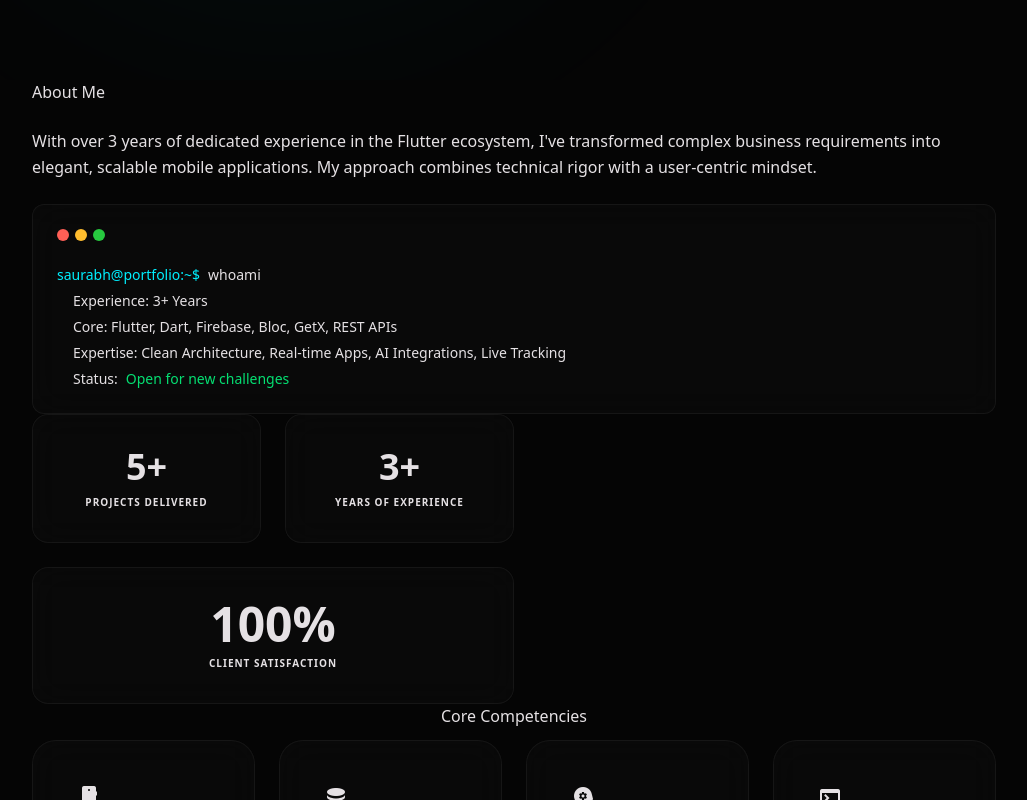
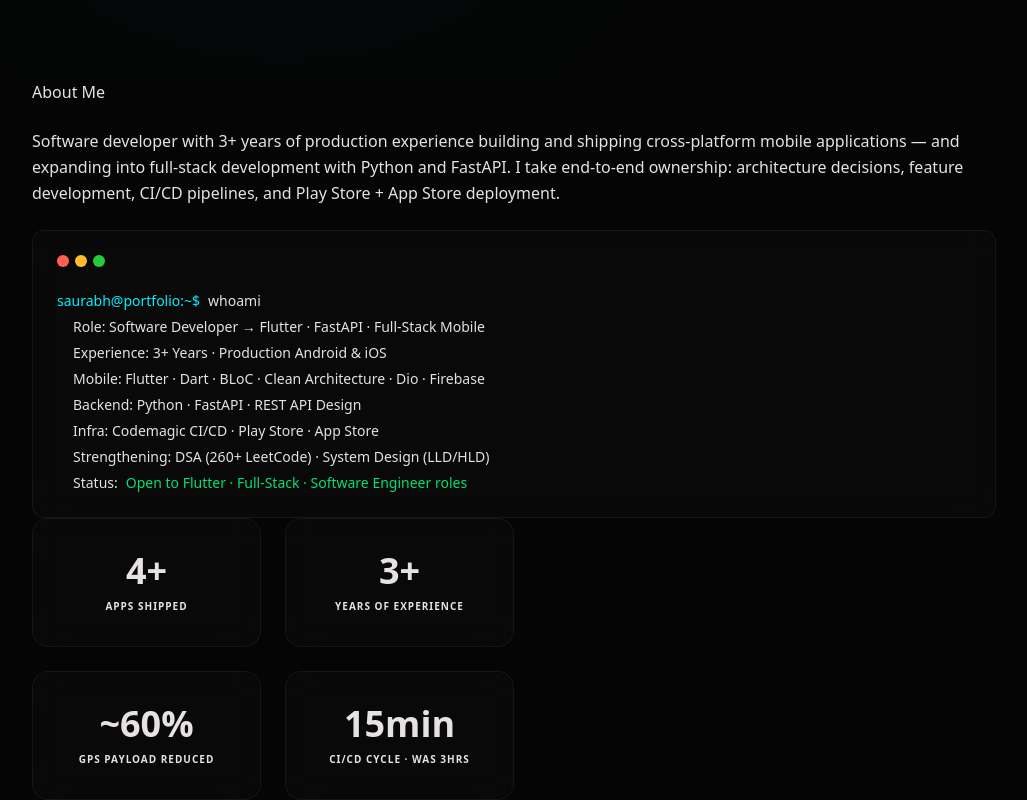
Before and after one commit to SaurabhAlex/Portfolio-2.0, a Next.js app: page / in a window 1280 px wide. Shown: the part 720-1520 px from the top of the page, without its empty margins (126-1153 px from the left). Built offline with nearby package versions, Linux system fonts and the light colour scheme.

Commit message:
feat: highlight full-stack capabilities and engineering impact

```diff
--- a/src/components/sections/AboutSection.tsx
+++ b/src/components/sections/AboutSection.tsx
@@ -5,9 +5,10 @@ export default function AboutSection() {
                 <div className="lg:col-span-7 space-y-6">
                     <h2 className="font-headline-md text-headline-md text-on-surface">About Me</h2>
                     <p className="text-on-surface-variant leading-relaxed">
-                        With over 3 years of dedicated experience in the Flutter ecosystem, I&apos;ve transformed complex business requirements
-                        into elegant, scalable mobile applications. My approach combines technical rigor with a user-centric mindset.
-
+                        Software developer with 3+ years of production experience building and shipping
+                        cross-platform mobile applications — and expanding into full-stack development
+                        with Python and FastAPI. I take end-to-end ownership: architecture decisions,
+                        feature development, CI/CD pipelines, and Play Store + App Store deployment.
                     </p>
                     <div className="glass-card bg-[#0e0e10] p-6 rounded-xl font-label-code text-sm overflow-hidden border-primary-container/20">
                         <div className="flex gap-1.5 mb-6">
@@ -20,12 +21,15 @@ export default function AboutSection() {
                                 <span className="text-[#00f0ff]">saurabh@portfolio:~$</span>
                                 <span className="text-on-surface">whoami</span>
                             </p>
-                            <p className="text-on-surface-variant ml-4">Experience: 3+ Years</p>
-                            <p className="text-on-surface-variant ml-4">Core: Flutter, Dart, Firebase, Bloc, GetX, REST APIs</p>
-                            <p className="text-on-surface-variant ml-4">Expertise: Clean Architecture, Real-time Apps, AI Integrations, Live Tracking</p>
+                            <p className="text-on-surface-variant ml-4">Role: Software Developer → Flutter · FastAPI · Full-Stack Mobile</p>
+                            <p className="text-on-surface-variant ml-4">Experience: 3+ Years · Production Android & iOS</p>
+                            <p className="text-on-surface-variant ml-4">Mobile: Flutter · Dart · BLoC · Clean Architecture · Dio · Firebase</p>
+                            <p className="text-on-surface-variant ml-4">Backend: Python · FastAPI · REST API Design</p>
+                            <p className="text-on-surface-variant ml-4">Infra: Codemagic CI/CD · Play Store · App Store</p>
+                            <p className="text-on-surface-variant ml-4">Strengthening: DSA (260+ LeetCode) · System Design (LLD/HLD)</p>
                             <p className="flex items-center gap-2 ml-4">
                                 <span className="text-on-surface-variant">Status:</span>
-                                <span className="text-green-400">Open for new challenges</span>
+                                <span className="text-green-400">Open to Flutter · Full-Stack · Software Engineer roles</span>
                                 <span className="w-2 h-4 bg-primary-container animate-pulse" />
                             </p>
                         </div>
@@ -34,16 +38,20 @@ export default function AboutSection() {
 
                 <div className="grid grid-cols-1 sm:grid-cols-2 gap-4 lg:gap-6">
                     <div className="glass-card p-8 rounded-2xl flex flex-col items-center justify-center text-center bg-surface-container/30">
-                        <p className="text-4xl font-bold text-primary-container mb-2">5+</p>
-                        <p className="text-on-surface-variant text-[10px] font-bold tracking-widest uppercase">Projects Delivered</p>
+                        <p className="text-4xl font-bold text-primary-container mb-2">4+</p>
+                        <p className="text-on-surface-variant text-[10px] font-bold tracking-widest uppercase">Apps Shipped</p>
                     </div>
                     <div className="glass-card p-8 rounded-2xl flex flex-col items-center justify-center text-center bg-surface-container/30">
                         <p className="text-4xl font-bold text-primary-container mb-2">3+</p>
                         <p className="text-on-surface-variant text-[10px] font-bold tracking-widest uppercase">Years of Experience</p>
                     </div>
-                    <div className="glass-card p-8 rounded-2xl flex flex-col items-center justify-center text-center sm:col-span-2 bg-surface-container/30">
-                        <p className="text-5xl font-bold text-primary-container mb-2">100%</p>
-                        <p className="text-on-surface-variant text-[10px] font-bold tracking-widest uppercase">Client Satisfaction</p>
+                    <div className="glass-card p-8 rounded-2xl flex flex-col items-center justify-center text-center bg-surface-container/30">
+                        <p className="text-4xl font-bold text-primary-container mb-2">~60%</p>
+                        <p className="text-on-surface-variant text-[10px] font-bold tracking-widest uppercase">GPS Payload Reduced</p>
+                    </div>
+                    <div className="glass-card p-8 rounded-2xl flex flex-col items-center justify-center text-center bg-surface-container/30">
+                        <p className="text-4xl font-bold text-primary-container mb-2">15min</p>
+                        <p className="text-on-surface-variant text-[10px] font-bold tracking-widest uppercase">CI/CD Cycle · Was 3hrs</p>
                     </div>
                 </div>
             </div>
```
